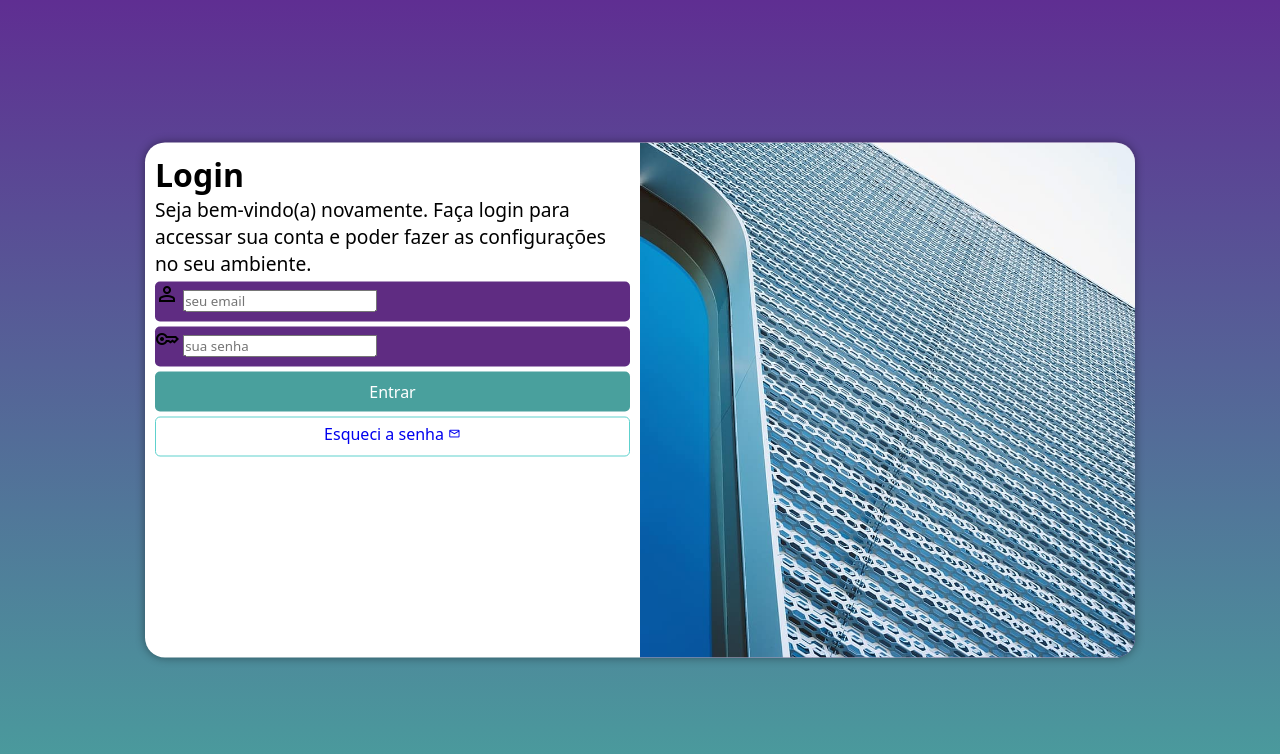
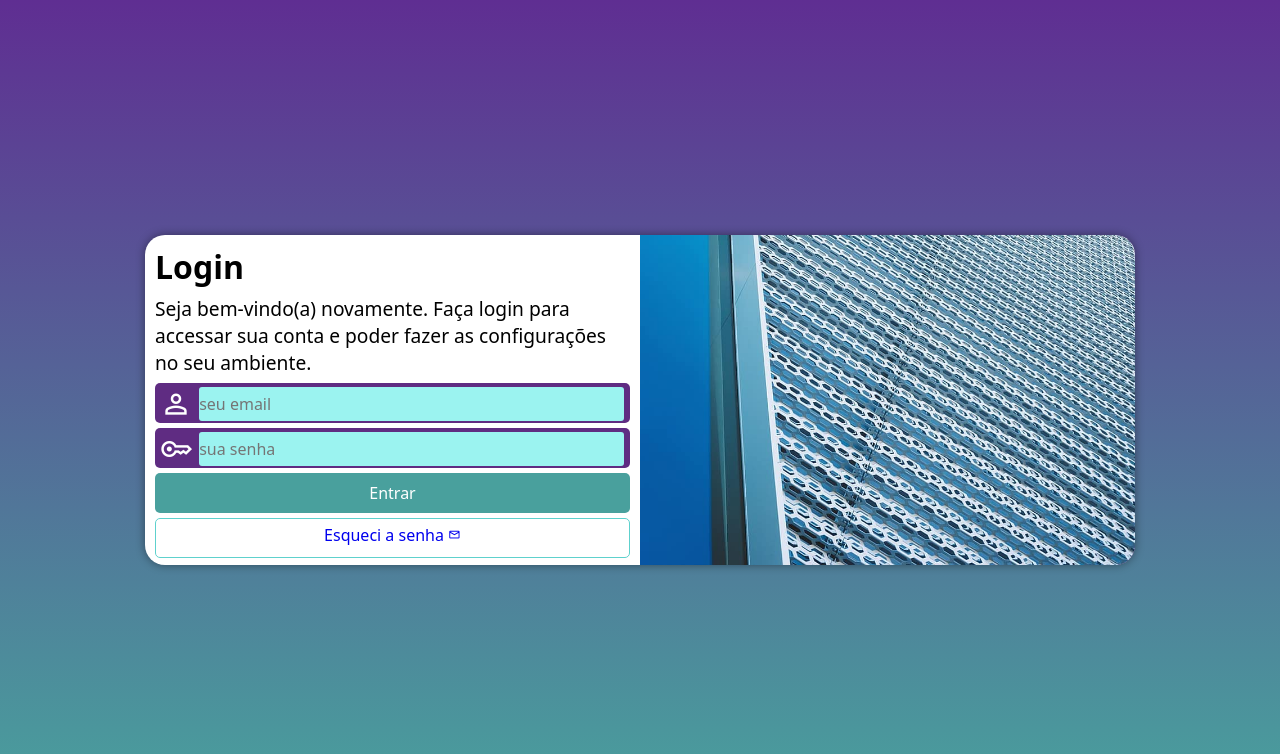
Before and after one commit to Joao-G-Antunes/HTML-CSS-Curso-em-video, a plain HTML site: page desafios/desafio-login/index.html in a window 1280 px wide. Drawn offline with nearby package versions, Linux system fonts and the light colour scheme.

Commit message:
projeto login complete

```diff
--- a/desafios/desafio-login/estilos/media-query.css
+++ b/desafios/desafio-login/estilos/media-query.css
@@ -3,6 +3,7 @@
 @media screen and (min-width:768px) and (max-width:992px) {
     section#login {
         width: 90vw;
+        height: 265px;
     }
     section#login > div#imagem {
         float: left;
@@ -21,6 +22,7 @@
 @media screen and (min-width:992px) {
     section#login {
         width: 990px;
+        height: 330px;
     }
     section#login > div#imagem {
         float: right;
@@ -36,6 +38,7 @@
     }
     div#formulario > p {
         font-size: 1.2em;
+        margin: 7px 0px;
     }
     div#formulario > h1 {
         font-size: 2em;
--- a/desafios/desafio-login/estilos/style.css
+++ b/desafios/desafio-login/estilos/style.css
@@ -25,15 +25,15 @@ section#login {
     position: absolute;
     background-color: white;
     width: 250px;
-    height: 515px;
+    height: 490px;
     border-radius: 20px;
     top: 50%;
     left: 50%;
-    transform: translate(-50%,-50%);
     overflow: hidden;
     box-shadow: 0px 0px 10px rgba(0, 0, 0, 0.418);
     transition: width .4s, heigth .4s;
     transition-timing-function: ease;
+    transform: translate(-50%,-50%);
 }
 
 section#login > div#imagem {
@@ -98,6 +98,27 @@ form > a.botao > span {
     font-size: 0.8em;
 }
 
+.campo > span {
+    color: white;
+    font-size: 2em;
+    width: 40px;
+    padding: 5px;
+}
+
+.campo > input {
+    border: none;
+    background-color: #9bf3f0;
+    font-size: 1em;
+    height: 85%;
+    width: calc(100% - 50px);
+    border-radius: 3px;
+    transform: translateY(-10px);
+}
+
+.campo > input:focus-within {
+    background-color: white;
+}
+
 form > a.botao:hover {
     background-color: #5ed1cd;
 }
```
